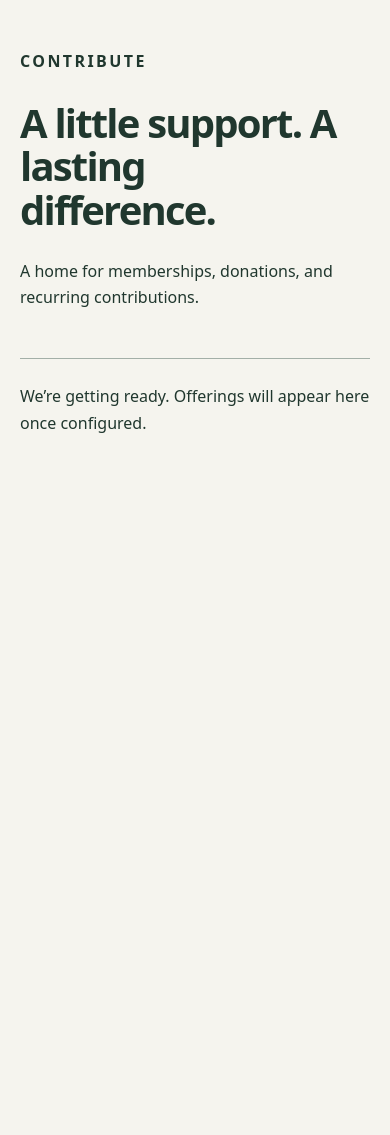
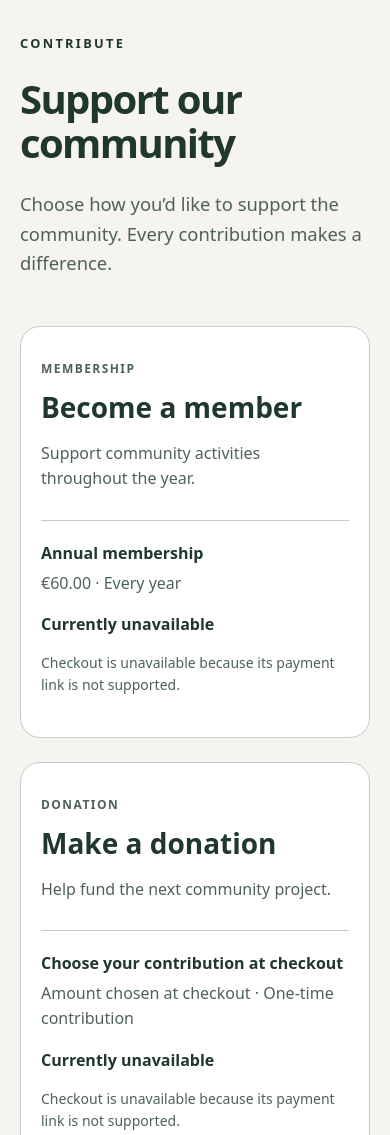
Before and after one commit to bh2smith/contribute, a website built with Vite: page index.html in a window 390 px wide. Shown: the top 1135 px of the page. Before the commit the page ends 844 px from the top, so only its background shows below. Built offline with nearby package versions, Linux system fonts and the light colour scheme.

Commit message:
Render configurable catalog with scoped CSS themes (#11)
## Change

Render the selected configuration as membership and donation cards with
price, billing interval, and provider-resolved checkout links. Invalid
catalogs show an unavailable state; unsupported links never become
clickable. The starter configuration uses inert placeholders.

Add scoped structural CSS and two selectable themes: Meadow and
Midnight. Use native links, descriptive accessible names, visible
keyboard focus, and a responsive card grid. Document configuration and
theme selection.

Simplify testing per project direction: remove UI behavior tests and the
jsdom dependency. Keep strict type checking, linting, and focused
configuration/provider validation tests. UI changes use brief manual
browser checks.

Closes #4.

## Validation

- Strict type checking, zero-warning linting, configuration/provider
tests, and production build.
- Manual browser inspection at 375px and 1280px; checked both themes and
keyboard focus using a temporary placeholder test-format link, then
restored the inert starter links.
- No live checkout navigation or deployment.

```diff
--- a/package.json
+++ b/package.json
@@ -21,7 +21,6 @@
     "@types/node": "^26.6.5",
     "eslint": "^10.12.0",
     "globals": "^17.13.0",
-    "jsdom": "^29.1.1",
     "typescript": "^6.0.3",
     "typescript-eslint": "^8.71.2",
     "vite": "^8.3.4",
--- a/src/app.ts
+++ b/src/app.ts
@@ -1,21 +1,76 @@
-export function mountApp(root: HTMLElement): void {
-  const main = document.createElement('main');
-  main.className = 'catalog';
+import { parseCatalogConfig } from './core/config';
+import type { PaymentOption } from './core/config';
+import { resolveCheckout } from './providers/registry';
 
-  const eyebrow = document.createElement('p');
-  eyebrow.className = 'catalog__eyebrow';
-  eyebrow.textContent = 'CONTRIBUTE';
+export type Theme = 'meadow' | 'midnight';
 
-  const heading = document.createElement('h1');
-  heading.textContent = 'A little support. A lasting difference.';
+function element<K extends keyof HTMLElementTagNameMap>(tag: K, className: string, text?: string): HTMLElementTagNameMap[K] {
+  const node = document.createElement(tag);
+  node.className = className;
+  if (text !== undefined) node.textContent = text;
+  return node;
+}
 
-  const introduction = document.createElement('p');
-  introduction.textContent = 'A home for memberships, donations, and recurring contributions.';
+function priceLabel(option: PaymentOption): string {
+  const interval = { once: 'One-time contribution', month: 'Every month', year: 'Every year' }[option.billing.interval];
+  if (!option.price) return `Amount chosen at checkout · ${interval}`;
+  const formatter = new Intl.NumberFormat('en', { style: 'currency', currency: option.price.currency });
+  const digits = formatter.resolvedOptions().maximumFractionDigits ?? 2;
+  return `${formatter.format(option.price.amountMinor / 10 ** digits)} · ${interval}`;
+}
 
-  const status = document.createElement('p');
-  status.className = 'catalog__status';
-  status.textContent = 'We’re getting ready. Offerings will appear here once configured.';
-
-  main.append(eyebrow, heading, introduction, status);
+export function mountApp(
+  root: HTMLElement,
+  input: unknown = { version: 1, title: 'A little support. A lasting difference.', offerings: [] },
+  theme: Theme = 'meadow',
+): void {
+  const main = element('main', 'catalog');
+  main.dataset['theme'] = theme;
+  const container = element('div', 'catalog__container');
+  main.append(container);
+  const parsed = parseCatalogConfig(input);
+  container.append(element('p', 'catalog__eyebrow', 'CONTRIBUTE'));
+  if (!parsed.success) {
+    container.append(element('h1', 'catalog__title', 'Offerings are unavailable'),
+      element('p', 'catalog__intro', 'Please check back later. The catalog configuration needs attention.'));
+    root.replaceChildren(main);
+    return;
+  }
+  container.append(element('h1', 'catalog__title', parsed.config.title),
+    element('p', 'catalog__intro', 'Choose how you’d like to support the community. Every contribution makes a difference.'));
+  const grid = element('div', 'catalog__grid');
+  for (const offering of parsed.config.offerings) {
+    const card = element('section', 'catalog__card');
+    const title = element('h2', 'catalog__card-title', offering.title);
+    title.id = `offering-${offering.id}`;
+    card.setAttribute('aria-labelledby', title.id);
+    card.append(element('p', 'catalog__kind', offering.kind === 'membership' ? 'Membership' : 'Donation'),
+      title, element('p', 'catalog__description', offering.description));
+    const options = element('ul', 'catalog__options');
+    for (const option of offering.options) {
+      const item = element('li', 'catalog__option');
+      item.append(element('h3', 'catalog__option-title', option.label), element('p', 'catalog__price', priceLabel(option)));
+      const checkout = resolveCheckout(option);
+      if (checkout.available) {
+        const link = element('a', 'catalog__checkout', 'Continue to checkout');
+        link.href = checkout.url;
+        link.rel = 'noreferrer';
+        link.setAttribute('aria-label', `Continue to checkout: ${offering.title}, ${option.label}`);
+        item.append(link);
+      } else {
+        item.append(element('span', 'catalog__unavailable', 'Currently unavailable'),
+          element('p', 'catalog__reason', checkout.message));
+      }
+      options.append(item);
+    }
+    card.append(options);
+    grid.append(card);
+  }
+  if (parsed.config.offerings.length === 0) {
+    container.append(element('p', 'catalog__empty', 'We’re getting ready. Offerings will appear here once configured.'));
+  } else {
+    container.append(grid);
+    container.append(element('p', 'catalog__footer', 'Available options take you to an external checkout to complete your contribution.'));
+  }
   root.replaceChildren(main);
 }
--- /dev/null
+++ b/src/config/site.ts
@@ -0,0 +1,6 @@
+import { exampleConfig } from './example';
+import type { Theme } from '../app';
+
+// Starter catalog: placeholder links remain unavailable until replaced.
+export const siteConfig = exampleConfig;
+export const siteTheme: Theme = 'meadow';
--- a/src/main.ts
+++ b/src/main.ts
@@ -1,6 +1,9 @@
 import './style.css';
+import './themes/meadow.css';
+import './themes/midnight.css';
 import { mountApp } from './app';
+import { siteConfig, siteTheme } from './config/site';
 
 const root = document.querySelector<HTMLElement>('#app');
 if (!root) throw new Error('Application root is missing.');
-mountApp(root);
+mountApp(root, siteConfig, siteTheme);
--- a/src/style.css
+++ b/src/style.css
@@ -1,27 +1,33 @@
-:root {
-  font-family: system-ui, sans-serif;
-  color: #20372e;
-  background: #f5f4ee;
-  font-synthesis: none;
-  text-rendering: optimizeLegibility;
+/* The page reset is the only global rule; component styles are scoped. */
+body { margin: 0; }
+.catalog {
+  --catalog-radius: 1.25rem;
+  --catalog-font: system-ui, sans-serif;
+  min-height: 100svh;
+  background: var(--catalog-background, #f5f4ee);
+  color: var(--catalog-text, #20372e);
+  font-family: var(--catalog-font);
+  line-height: 1.6;
+  overflow-wrap: anywhere;
 }
-
-body { margin: 0; }
-
-.catalog {
-  box-sizing: border-box;
-  max-width: 56rem;
-  margin: 0 auto;
-  padding: clamp(2rem, 8vw, 7rem) clamp(1.25rem, 5vw, 4rem);
-}
-
-.catalog h1 {
-  max-width: 14ch;
-  font-size: clamp(2.5rem, 8vw, 5rem);
-  line-height: 1.08;
-  letter-spacing: -0.045em;
-}
-
-.catalog p { line-height: 1.65; }
-.catalog__eyebrow { font-weight: 700; letter-spacing: 0.15em; }
-.catalog__status { margin-top: 3rem; padding-top: 1.5rem; border-top: 1px solid #a3afa7; }
+.catalog *, .catalog *::before, .catalog *::after { box-sizing: border-box; }
+.catalog .catalog__container { max-width: 76rem; margin: auto; padding: clamp(1.25rem, 5vw, 4rem); }
+.catalog .catalog__eyebrow { font-size: .8rem; font-weight: 750; letter-spacing: .18em; }
+.catalog .catalog__title { max-width: 18ch; margin: 1.5rem 0; font-size: clamp(2.5rem, 6vw, 4.5rem); line-height: 1.1; letter-spacing: -.04em; }
+.catalog .catalog__intro { max-width: 55ch; color: var(--catalog-muted); font-size: 1.15rem; margin-bottom: 3rem; }
+.catalog .catalog__grid { display: grid; grid-template-columns: repeat(auto-fit, minmax(min(100%, 23rem), 1fr)); gap: 1.5rem; }
+.catalog .catalog__card { padding: clamp(1.25rem, 3vw, 2rem); background: var(--catalog-surface); border: 1px solid var(--catalog-border); border-radius: var(--catalog-radius); }
+.catalog .catalog__kind { color: var(--catalog-muted); text-transform: uppercase; font-size: .75rem; font-weight: 700; letter-spacing: .12em; }
+.catalog .catalog__card-title { margin: .5rem 0; font-size: 1.75rem; line-height: 1.25; }
+.catalog .catalog__description, .catalog .catalog__price, .catalog .catalog__reason { color: var(--catalog-muted); }
+.catalog .catalog__options { list-style: none; margin: 1.75rem 0 0; padding: 0; }
+.catalog .catalog__option { padding: 1.25rem 0; border-top: 1px solid var(--catalog-border); }
+.catalog .catalog__option-title { margin: 0; font-size: 1rem; }
+.catalog .catalog__price { margin: .25rem 0 1rem; }
+.catalog .catalog__checkout { display: inline-block; padding: .75rem 1.25rem; border-radius: .5rem; background: var(--catalog-accent); color: var(--catalog-on-accent); font-weight: 650; text-decoration: underline; text-underline-offset: .2em; }
+.catalog .catalog__checkout:hover { text-decoration-thickness: .15em; }
+.catalog .catalog__checkout:focus-visible { outline: 3px solid var(--catalog-focus); outline-offset: 4px; }
+.catalog .catalog__unavailable { display: inline-block; font-weight: 650; }
+.catalog .catalog__reason { font-size: .875rem; margin-bottom: 0; }
+.catalog .catalog__footer, .catalog .catalog__empty { margin-top: 2.5rem; color: var(--catalog-muted); }
+/* No animations or transitions: reduced-motion preferences are respected by default. */
--- /dev/null
+++ b/src/themes/meadow.css
@@ -0,0 +1,10 @@
+.catalog[data-theme="meadow"] {
+  --catalog-background: #f5f4ee;
+  --catalog-surface: #ffffff;
+  --catalog-text: #20372e;
+  --catalog-muted: #4e6258;
+  --catalog-border: #c3cec7;
+  --catalog-accent: #245c43;
+  --catalog-on-accent: #ffffff;
+  --catalog-focus: #8b4200;
+}
--- /dev/null
+++ b/src/themes/midnight.css
@@ -0,0 +1,10 @@
+.catalog[data-theme="midnight"] {
+  --catalog-background: #111d2e;
+  --catalog-surface: #1a2a40;
+  --catalog-text: #f1f5fa;
+  --catalog-muted: #bccbdd;
+  --catalog-border: #52677f;
+  --catalog-accent: #b8e4ce;
+  --catalog-on-accent: #142c22;
+  --catalog-focus: #ffd18a;
+}
--- a/vite.config.ts
+++ b/vite.config.ts
@@ -3,5 +3,5 @@ import { defineConfig } from 'vitest/config';
 export default defineConfig({
   // Relative assets also support a catalog hosted under a URL subdirectory.
   base: './',
-  test: { environment: 'jsdom', include: ['src/**/*.test.ts'] },
+  test: { environment: 'node', include: ['src/**/*.test.ts'] },
 });
```
Also changed, not shown: PLAN.md (+2 -2 lines), docs/configuration.md (+2 -2 lines), docs/themes.md (added, +20 -0 lines), src/app.test.ts (deleted, +0 -19 lines), README.md, 1 other file.
